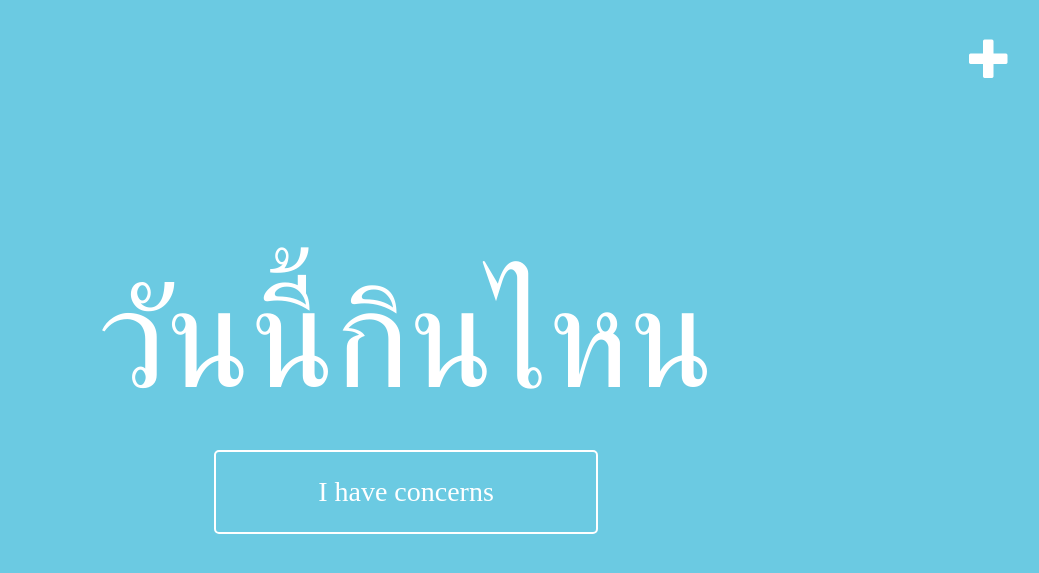
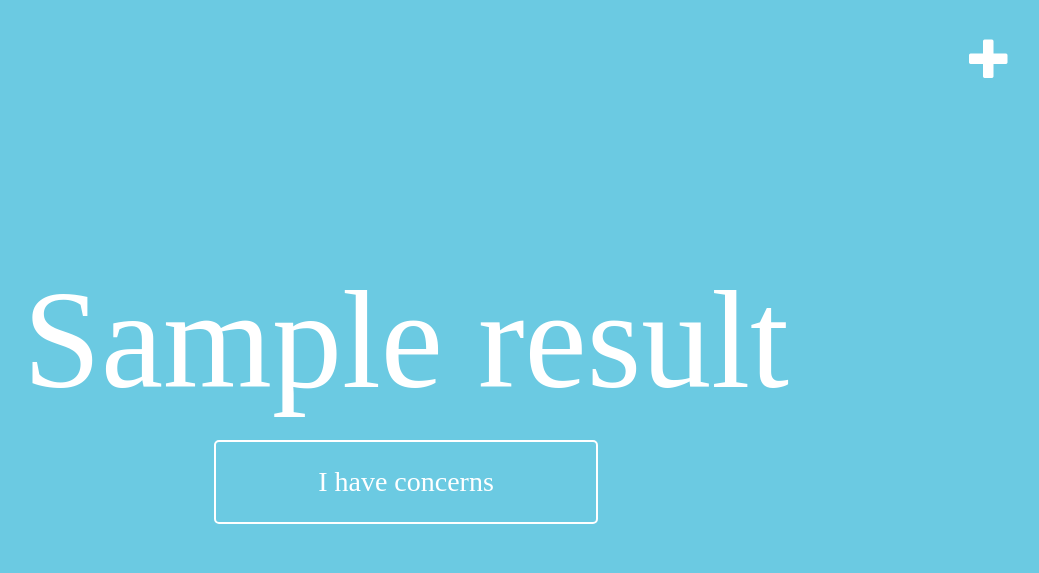
Before and after one commit to AimeTPGM/wanneeginnai, a Django app: template webapp/templates/random.html in a window 1280 px wide. Shown: the top 573 px of the page, without its empty margins (234-1273 px from the left). Run offline with Django 3.2, Linux system fonts and the light colour scheme; the template is opened without the code that fills it: most values are stand-ins (such as "Sample title", 1, 10 or a date in 2020); some libraries are stand-ins or nearby versions; some web fonts are replaced.

Commit message:
randomable

```diff
--- a/webapp/static/style.css
+++ b/webapp/static/style.css
@@ -54,6 +54,7 @@ body {
 
 .random-content {
     font-size: 10em;
+    text-align: center;
 }
 
 .button-wrapper {
--- a/webapp/templates/main_page.html
+++ b/webapp/templates/main_page.html
@@ -8,7 +8,7 @@
     <body>
         <div class="add-button-wrapper">
             {% if isShowingInput %}
-                <a href="{% url 'random' %}"><span class="glyphicon glyphicon-remove"></span></a>
+                <a href="{% url 'mainpage' %}"><span class="glyphicon glyphicon-remove"></span></a>
             {% else %}
                 <a href="{% url 'add' %}"><span class="glyphicon glyphicon-plus"></span></a>
             {% endif %}
--- a/webapp/templates/random.html
+++ b/webapp/templates/random.html
@@ -1,14 +1,14 @@
 {% extends 'main_page.html' %}
 
 {% block content %}
-<p class="random-content">วันนี้กินไหน</p>
+<div class="random-content">{{result}}</div>
 <div class="button-wrapper">
-    <button class="random-button">
+    <a class="random-button" href="{% url 'random' %}">
         {% if firstRandom %}
         <div>Go!</div>
         {% else %}
         <div>I have concerns</div>
         {% endif %}
-    </button>
+    </a>
 </div>
 {% endblock %}
--- a/webapp/urls.py
+++ b/webapp/urls.py
@@ -2,7 +2,8 @@ from django.conf.urls import url
 from . import views
 
 urlpatterns = [
-    url(r'^$', views.random, name='random'),
+    url(r'^$', views.mainpage, name='mainpage'),
     url(r'^add$', views.add, name='add'),
     url(r'^list$', views.listpage, name='listpage'),
+    url(r'^random$', views.random, name='random'),
 ]
```
Also changed, not shown: webapp/views.py (+11 -3 lines).
